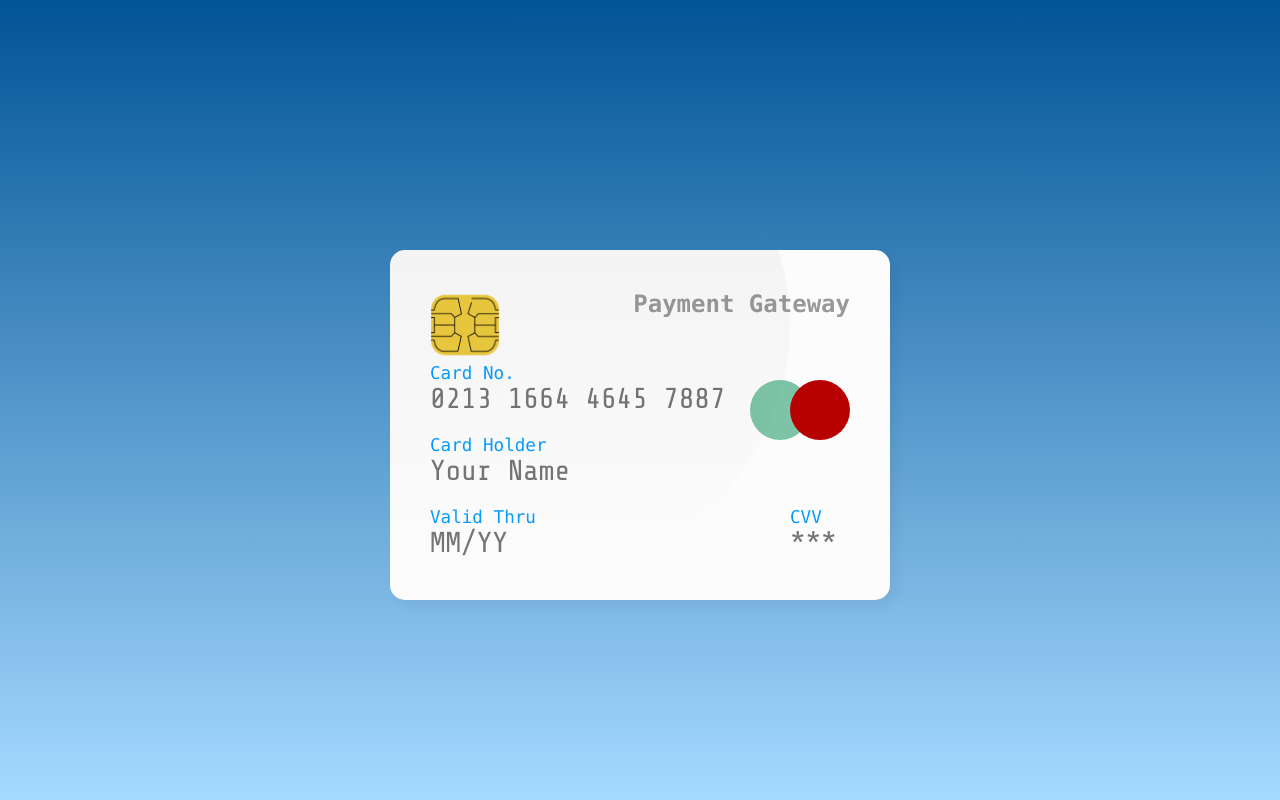
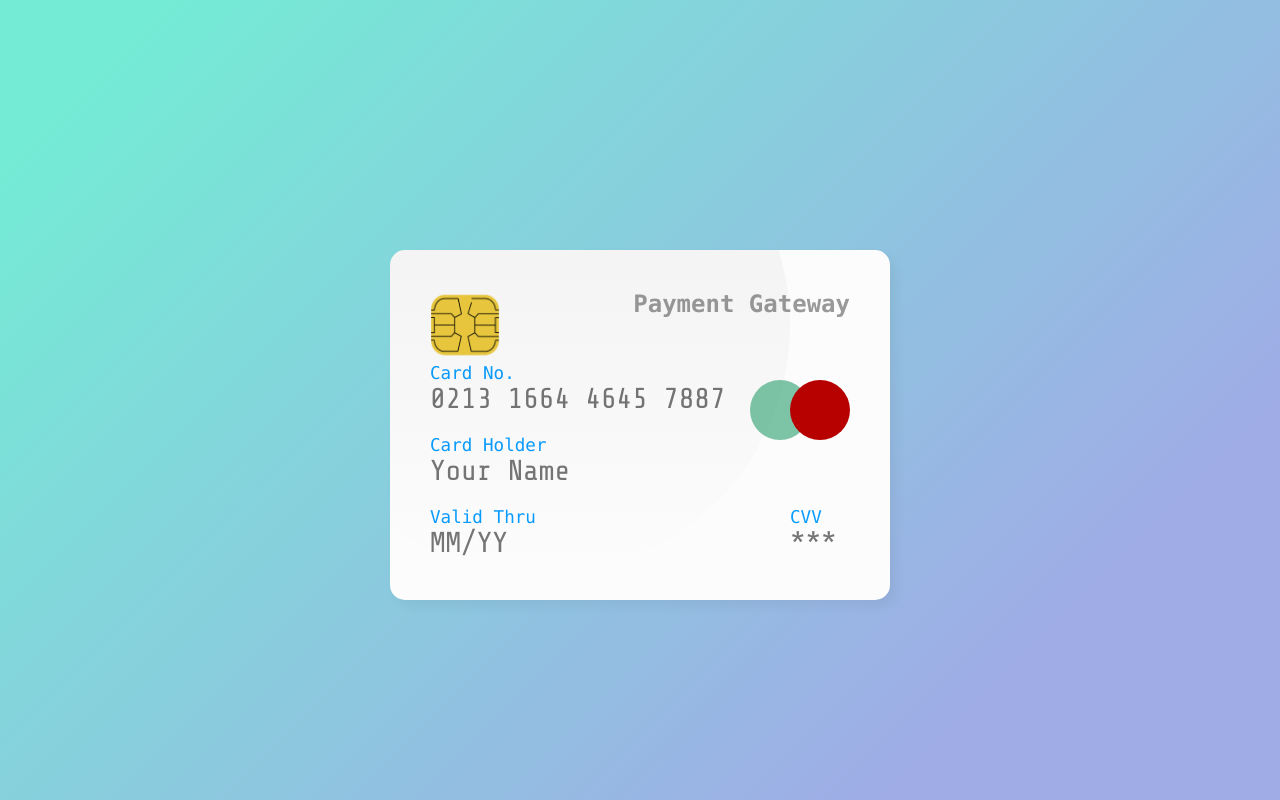
Before and after one commit to Patel-Aum-28/CreditCardED, a Django app: page /client/payment/ in a window 1280 px wide. Run offline with Django 5.2, Linux system fonts and the light colour scheme.

Commit message:
Update style.css

```diff
--- a/client/static/client/style.css
+++ b/client/static/client/style.css
@@ -13,7 +13,7 @@ body {
     justify-content: center;
     align-items: center;
     min-height: 100vh;
-    background: linear-gradient(#015496, #a6daff);
+    background-image: linear-gradient(135deg, #74EBD5 8%, #9FACE6 81%);
 }
 
 .payment {
```
